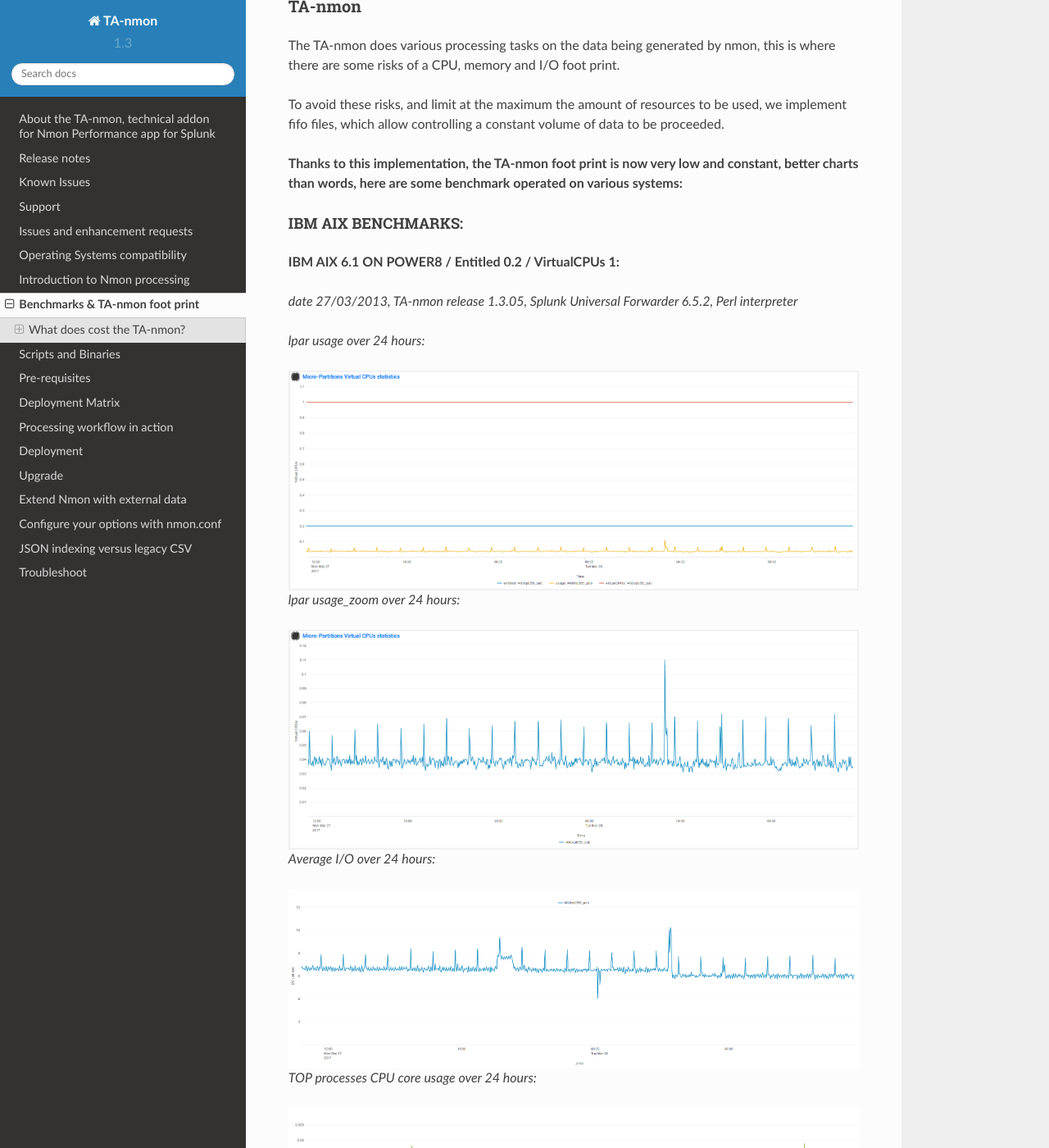
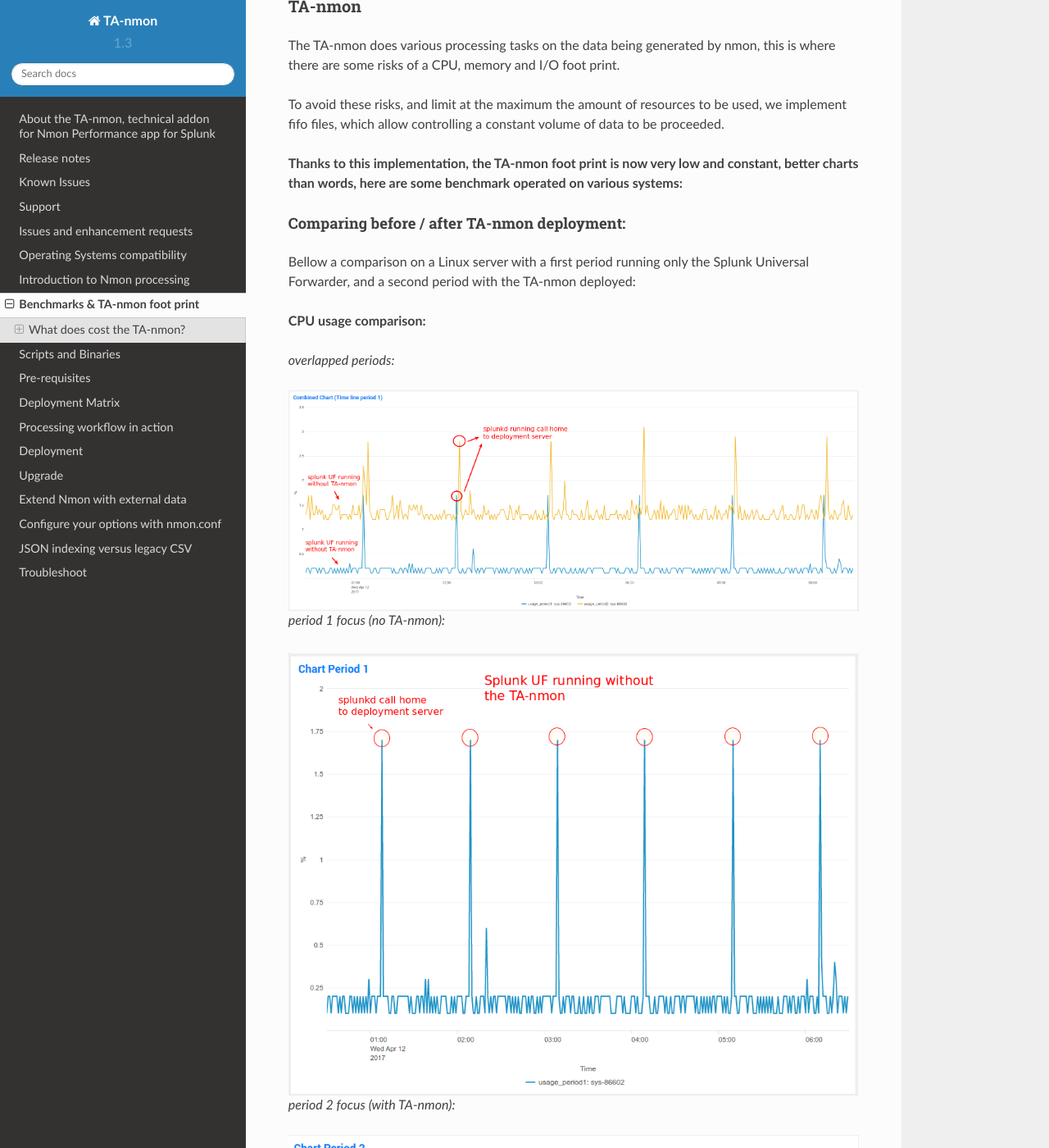
Before and after one commit to guilhemmarchand/TA-nmon, a Sphinx documentation site: the page built from docs/footprint.rst, in a window 1280 px wide and 1400 px high, scrolled down 826 px. Shown: the whole window at 82% size. Built offline with Sphinx 7.4.7 and the Read the Docs theme 2.0.0, drawn with Linux system fonts in a browser that asks for light colours; some of the changed text lies outside the part shown.

Commit message:
doc update: adding compare

```diff
--- a/docs/footprint.rst
+++ b/docs/footprint.rst
@@ -38,6 +38,58 @@
 
 **Thanks to this implementation, the TA-nmon foot print is now very low and constant, better charts than words, here are some benchmark operated on various systems:**
 
+Comparing before / after TA-nmon deployment:
+--------------------------------------------
+
+Bellow a comparison on a Linux server with a first period running only the Splunk Universal Forwarder, and a second period with the TA-nmon deployed:
+
+**CPU usage comparison:**
+
+*overlapped periods:*
+
+.. image:: img/compare/compare_cpu_overlap.png
+   :alt: img/compare/compare_cpu_overlap.png
+   :align: center
+
+*period 1 focus (no TA-nmon):*
+
+.. image:: img/compare/compare_cpu_period1.png
+   :alt: img/compare/compare_cpu_period1.png
+   :align: center
+
+*period 2 focus (with TA-nmon):*
+
+.. image:: img/compare/compare_cpu_period2.png
+   :alt: img/compare/compare_cpu_period2.png
+   :align: center
+
+*full time range period:*
+
+.. image:: img/compare/compare_cpu_timerange.png
+   :alt: img/compare/compare_cpu_timerange.png
+   :align: center
+
+**Processes usage, memory and IOPS:**
+
+*full time range period:*
+
+*processes usage (core conso):*
+
+.. image:: img/compare/compare_processes_timerange.png
+   :alt: img/compare/compare_processes_timerange.png
+   :align: center
+
+*physical / swap effective memory usage:*
+
+.. image:: img/compare/compare_memory_timerange.png
+   :alt: img/compare/compare_memory_timerange.png
+   :align: center
+
+*read / write / total IOPS:*
+
+.. image:: img/compare/compare_IOPS_timerange.png
+   :alt: img/compare/compare_IOPS_timerange.png
+   :align: center
 
 IBM AIX BENCHMARKS:
 -------------------
```
Also changed, not shown: docs/img/compare/compare_IOPS_timerange.png (added), docs/img/compare/compare_cpu_overlap.png (added), docs/img/compare/compare_cpu_period1.png (added), docs/img/compare/compare_cpu_period2.png (added), docs/img/compare/compare_cpu_timerange.png (added), docs/img/compare/compare_memory_timerange.png (added), docs/img/compare/compare_processes_timerange.png (added).
